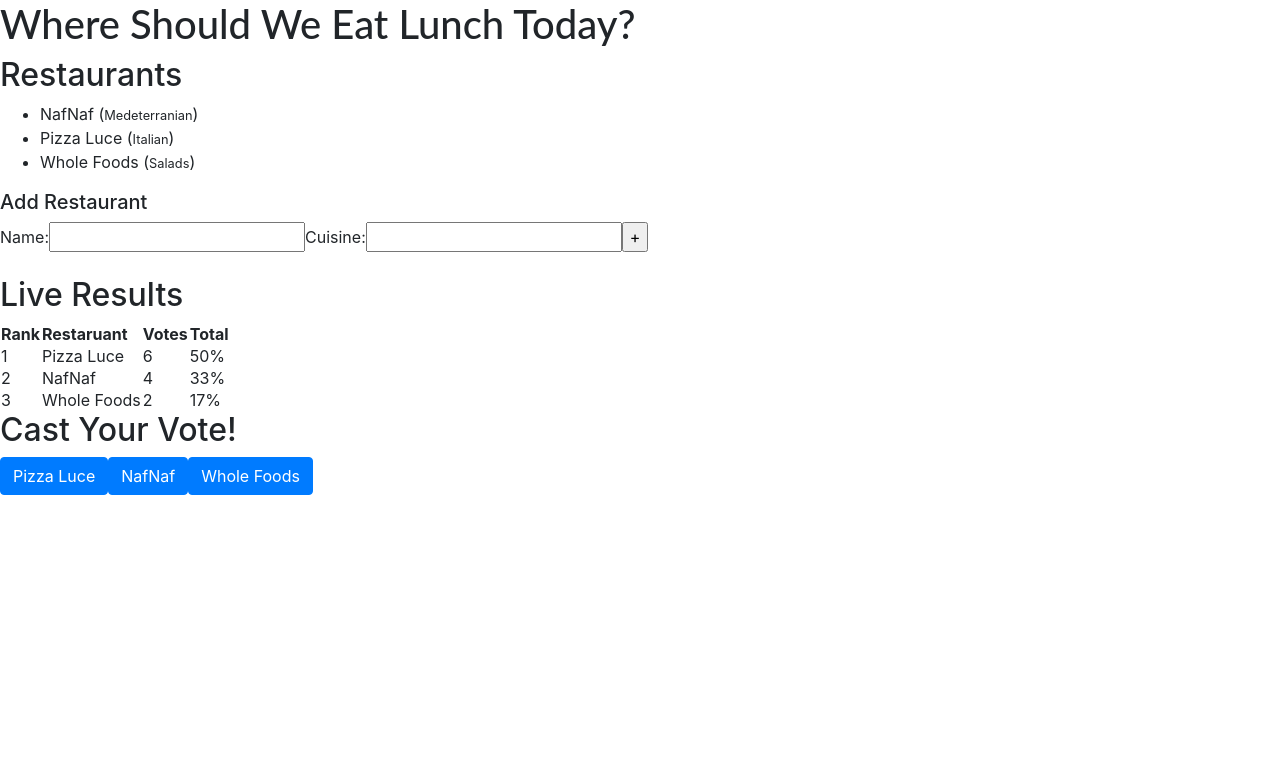
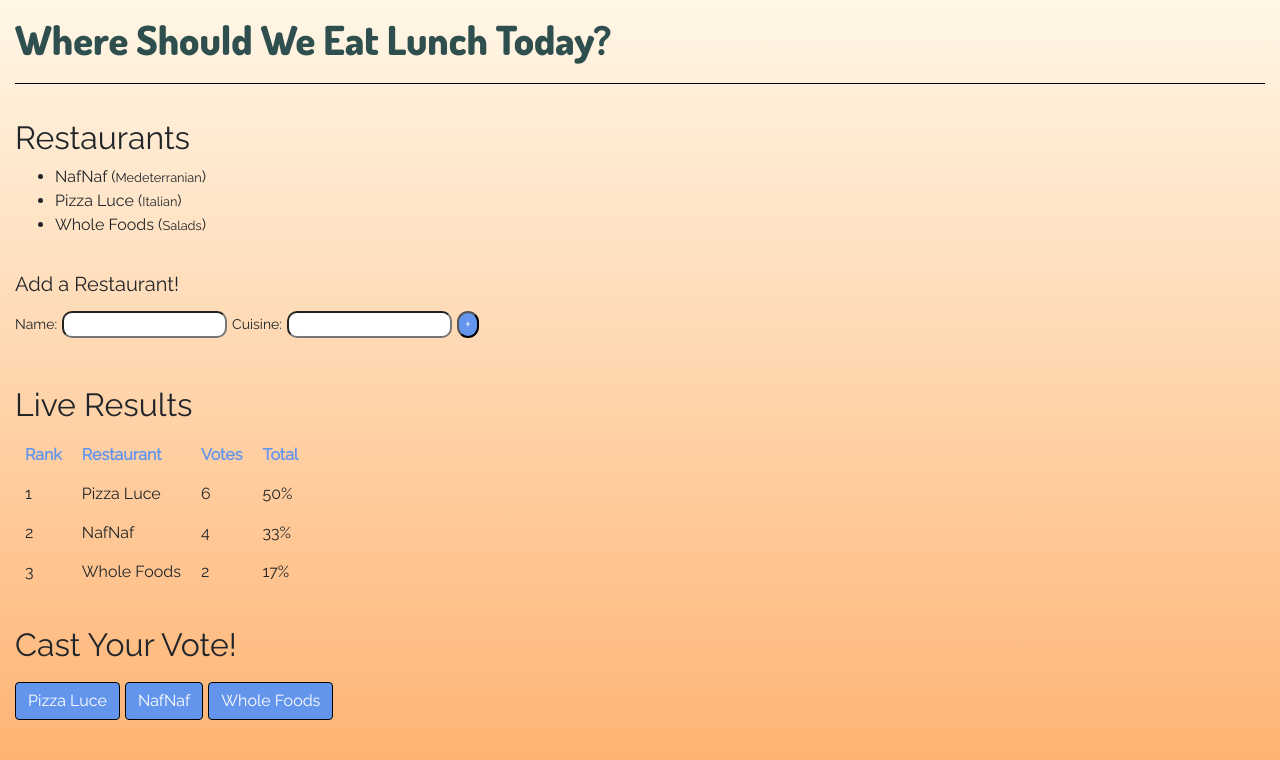
Before and after one commit to sydneycasey/four51-react-challenge, a React app: page / in a window 1280 px wide. Built offline with nearby package versions, Linux system fonts and the light colour scheme.

Commit message:
Fixed some typos / cleaned code - added minimal styling

```diff
--- a/Restaurants.js
+++ b/Restaurants.js
@@ -5,8 +5,7 @@
     super(props);
     this.state = {
       name: "",
-      cuisine: "",
-      remove: ""
+      cuisine: ""
     };
     this.handleSubmit = this.handleSubmit.bind(this);
     this.handleNameChange = this.handleNameChange.bind(this);
@@ -35,21 +34,21 @@
   return (
     <React.Fragment>
       <h2>Restaurants</h2>
-      <ul>
+      <ul id="restaurant-list">
       { this.props.restaurants.map((restaurant, index) => <li onClick={() => { this.handleDelete(restaurant.name)}} key={restaurant.name}> {restaurant.name} (<small>{restaurant.cuisine}</small>) </li>)
       }
       </ul>
-      <h5>Add Restaurant</h5>
-      <form onSubmit={this.handleSubmit}>
+      <h5>Add a Restaurant!</h5>
+      <form id="add-form" onSubmit={this.handleSubmit}>
         <label>
         Name:
-        <input type="text" value={this.state.name} name="name" onChange={this.handleNameChange}/>
+        <input id="text" type="text" value={this.state.name} name="name" onChange={this.handleNameChange}/>
         </label>
         <label>
         Cuisine:
-        <input type="text" value={this.state.cuisine} name="cuisine" onChange={this.handleCuisineChange}/>
+        <input id="text" type="text" value={this.state.cuisine} name="cuisine" onChange={this.handleCuisineChange}/>
         </label>
-        <input type="submit" value="+"/>
+        <button id="submit-btn"type="submit">+</button>
       </form>
 
     </React.Fragment>
--- a/Results.js
+++ b/Results.js
@@ -25,7 +25,7 @@
         <thead>
           <tr>
             <th>Rank</th>
-            <th>Restaruant</th>
+            <th>Restaurant</th>
             <th>Votes</th>
             <th>Total</th>
           </tr>
--- a/index.html
+++ b/index.html
@@ -1 +1,3 @@
 <div id="root"></div>
+<link href="https://fonts.googleapis.com/css?family=Raleway&display=swap" rel="stylesheet">
+<link href="https://fonts.googleapis.com/css?family=Dosis:800&display=swap" rel="stylesheet">
--- a/index.js
+++ b/index.js
@@ -24,17 +24,19 @@
     };
   }
 
-removeRestaurant(name){
+  // removes selected restaurant from state
+  removeRestaurant(name){
     this.setState({
-        restaurants: this.state.restaurants.filter(el => el.name !== name)
-    })
-}
+      restaurants: this.state.restaurants.filter(restaurant => restaurant.name !== name)
+    });
+  };
 
+  // adds new restaurant to state
   addRestaurant(name, cuisine) {
     let restaurants = this.state.restaurants;
     restaurants.push({name: name, votes: 0, cuisine: cuisine});
     this.setState({restaurants: restaurants});
-  }
+  };
 
   handleRestaurantVote(index) {
     const restaurant = this.state.restaurants[index];
--- a/style.css
+++ b/style.css
@@ -1,3 +1,71 @@
 h1, p {
-  font-family: Lato;
+  font-family: 'Dosis', sans-serif;
+  margin-bottom: 35px;
+  color: DarkSlateGrey;
+  padding-bottom: 20px;
+  border-bottom: solid black 1px;
 }
+
+body {
+  padding: 15px;
+  font-family: 'Raleway', sans-serif;
+background: linear-gradient(0deg, rgba(255,176,109,1) 0%, rgba(255,247,231,1) 100%);
+}
+
+th {
+  color: cornflowerblue;
+  padding: 10px;
+}
+
+td {
+  padding: 10px;
+}
+
+table {
+  margin-bottom: 35px;
+  margin-top: 10px;
+}
+
+li:hover {
+  cursor: pointer;
+  color: crimson;
+}
+
+#text{
+  border-radius: 10px;
+  margin: 5px;
+}
+
+.btn {
+  background-color: cornflowerblue;
+  border: 1px solid black;
+  margin-right: 5px;
+  margin-bottom: 50px;
+  margin-top: 10px;
+}
+
+.btn:hover {
+  background-color: indigo;
+  transition-duration: 0.4s;
+}
+
+#submit-btn {
+  color: white;
+  background-color: cornflowerblue;
+  border-radius: 25px;
+}
+
+#submit-btn:hover {
+  background-color: indigo;
+  transition-duration: 0.4s;
+}
+
+#add-form {
+  margin-top: 10px;
+  margin-bottom: 35px;
+  font-size: 14px;
+}
+
+#restaurant-list {
+  margin-bottom: 35px;
+}
```
